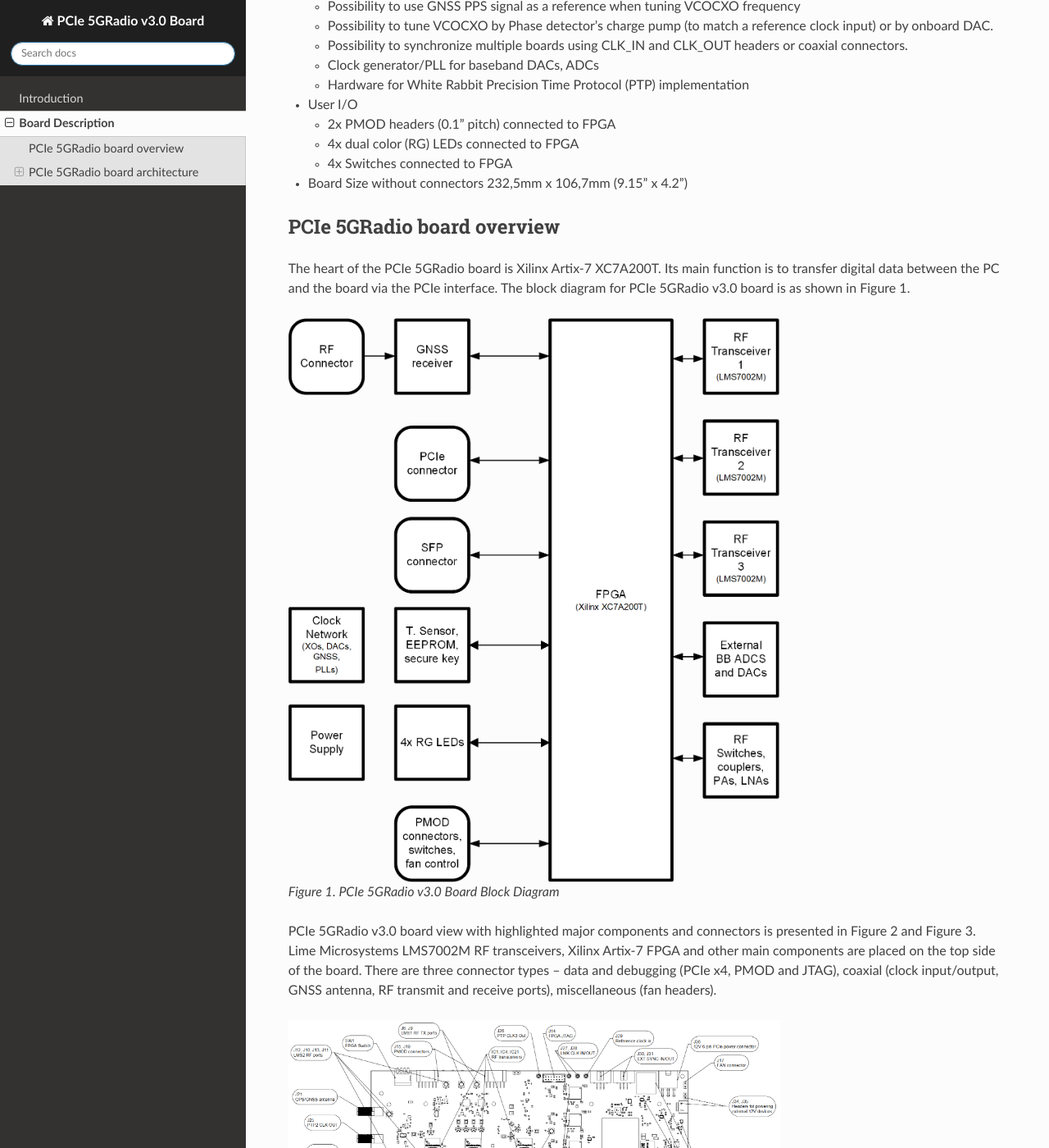
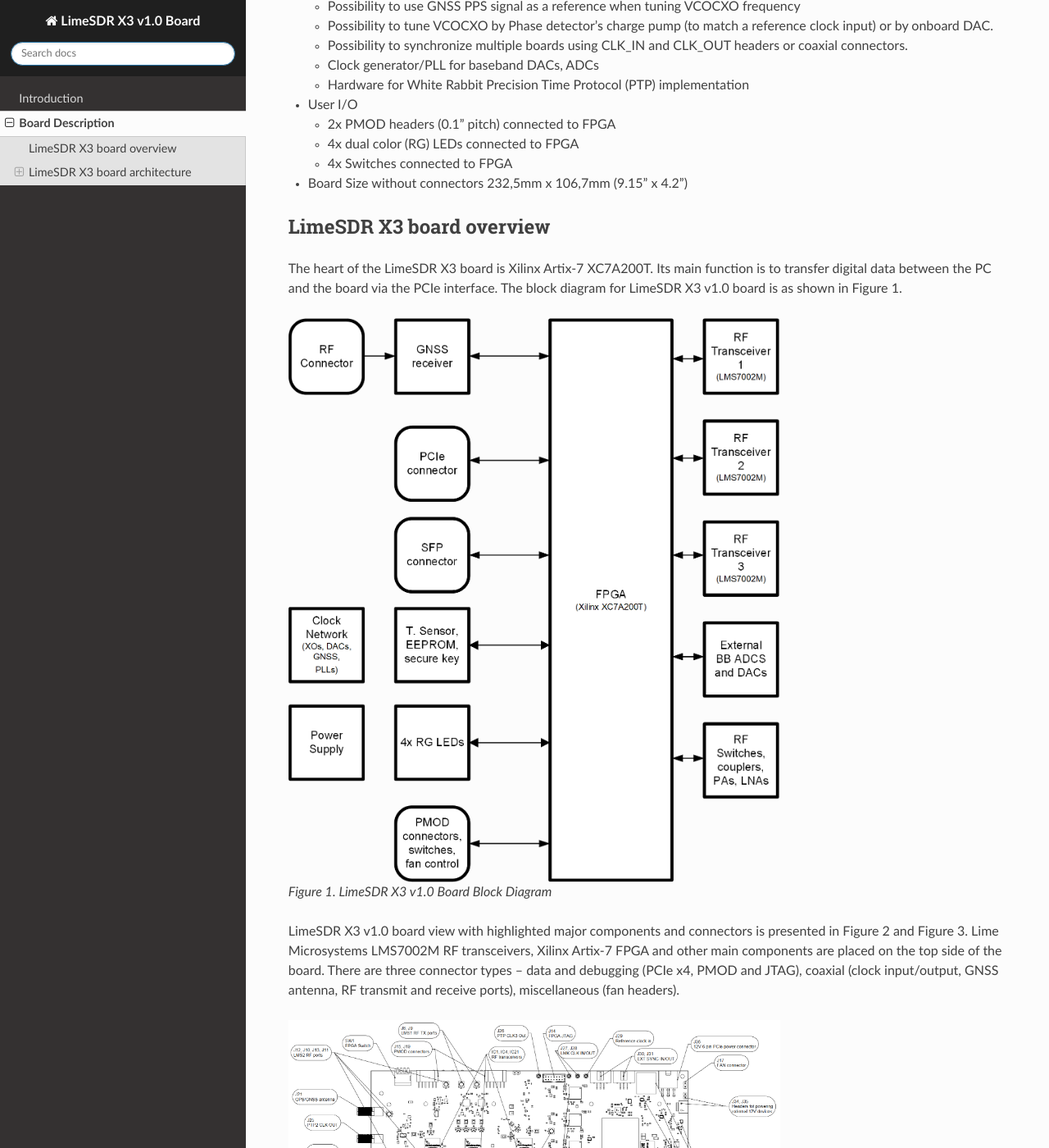
Before and after one commit to myriadrf/LimeSDR-X3, a Sphinx documentation site: the page built from docs/documentation/board-description.rst, in a window 1280 px wide and 1400 px high, scrolled down 1124 px. Shown: the whole window at 82% size. Built offline with Sphinx 7.4.7 and the Read the Docs theme 2.0.0, drawn with Linux system fonts in a browser that asks for light colours; some of the changed text lies outside the part shown.

Commit message:
Changed to LimeSDR X3 in the documentation.

```diff
--- a/docs/conf.py
+++ b/docs/conf.py
@@ -18,12 +18,12 @@
 
 # -- Project information -----------------------------------------------------
 
-project = 'PCIe 5GRadio v3.0 Board'
-copyright = '2022, MyriadRF Contributors'
+project = 'LimeSDR X3 v1.0 Board'
+copyright = '2023, MyriadRF Contributors'
 author = 'Lime Microsystems'
 
 # The full version, including alpha/beta/rc tags
-release = '22.02'
+release = '23.01'
 
 highlight_language = 'console'
 
@@ -58,7 +58,7 @@
 html_context = {
     'display_github': True,
     'github_user': 'myriadrf',
-    'github_repo': 'LimeSDR-PCIe-5G',
+    'github_repo': 'LimeSDR-X3',
     'github_version': 'master/'
 }
 
--- a/docs/documentation/board-description.rst
+++ b/docs/documentation/board-description.rst
@@ -1,13 +1,13 @@
 Board Description
 =================
 
-The PCIe 5GRadio development board provides a hardware platform for developing and prototyping high-performance and logic-intensive digital and RF designs using and Xilinx FPGA and Lime Microsystems transceiver.
+The LimeSDR X3 development board provides a hardware platform for developing and prototyping high-performance and logic-intensive digital and RF designs using and Xilinx FPGA and Lime Microsystems transceiver.
 For more information on the following topics, refer to the respective documents:
 
 * `Xilinx Artix-7 FPGA family, refer to Xilinx documentation <https://www.xilinx.com/products/silicon-devices/fpga/artix-7.html>`_
 * `Lime Microsystems LMS7002M transceiver resources <https://limemicro.com/technology/lms7002m/>`_
 
-PCIe 5GRadio board features:
+LimeSDR X3 board features:
 
 * RF transceivers
 
@@ -72,27 +72,27 @@
 * Board Size without connectors 232,5mm x 106,7mm (9.15” x 4.2”)
 
 
-PCIe 5GRadio board overview
+LimeSDR X3 board overview
 ---------------------------
 
-The heart of the PCIe 5GRadio board is Xilinx Artix-7 XC7A200T. Its main function is to transfer digital data between the PC and the board via the PCIe interface. The block diagram for PCIe 5GRadio v3.0 board is as shown in Figure 1.
+The heart of the LimeSDR X3 board is Xilinx Artix-7 XC7A200T. Its main function is to transfer digital data between the PC and the board via the PCIe interface. The block diagram for LimeSDR X3 v1.0 board is as shown in Figure 1.
 
 .. figure:: images/PCIe_5GRadio_3v0_diagrams_r1_BD.png
   :width: 600
 
-  Figure 1. PCIe 5GRadio v3.0 Board Block Diagram
+  Figure 1. LimeSDR X3 v1.0 Board Block Diagram
 
-PCIe 5GRadio v3.0 board view with highlighted major components and connectors is presented in Figure 2 and Figure 3. Lime Microsystems LMS7002M RF transceivers, Xilinx Artix-7 FPGA and other main components are placed on the top side of the board. There are three connector types – data and debugging (PCIe x4, PMOD and JTAG), coaxial (clock input/output, GNSS antenna, RF transmit and receive ports), miscellaneous (fan headers).
+LimeSDR X3 v1.0 board view with highlighted major components and connectors is presented in Figure 2 and Figure 3. Lime Microsystems LMS7002M RF transceivers, Xilinx Artix-7 FPGA and other main components are placed on the top side of the board. There are three connector types – data and debugging (PCIe x4, PMOD and JTAG), coaxial (clock input/output, GNSS antenna, RF transmit and receive ports), miscellaneous (fan headers).
 
 .. figure:: images/PCIe_5GRadio_v3.0_top_components.png
   :width: 600
 
-  Figure 2. PCIe 5GRadio v3.0 top side components and connectors
+  Figure 2. LimeSDR X3 v1.0 top side components and connectors
 
 .. figure:: images/PCIe_5GRadio_v3.0_bot_components.png
   :width: 600
 
-  Figure 3. PCIe 5GRadio v3.0 bottom side components and connectors
+  Figure 3. LimeSDR X3 v1.0 bottom side components and connectors
 
 Board components description is listed in Table 1 and Table 2.
 
@@ -270,20 +270,20 @@
    +-----------------------------------------------------+------------------+---------------------------------------------------------------------------------------+
 
 
-PCIe 5GRadio board architecture
+LimeSDR X3 board architecture
 -------------------------------
 
-More detailed description of PCIe 5GRadio board components and interconnections is given in the sections of this chapter.
+More detailed description of LimeSDR X3 board components and interconnections is given in the sections of this chapter.
 
 RF path
 ~~~~~~~
 
-PCIe 5Gradio board has three LMS7002 transceivers and various other RF components like matching networks, RF switches, power amplifiers, attenuators etc. The complete RF structure is as shown in Figure 4.
+LimeSDR X3 board has three LMS7002 transceivers and various other RF components like matching networks, RF switches, power amplifiers, attenuators etc. The complete RF structure is as shown in Figure 4.
 
 .. figure:: images/PCIe_5GRadio_3v0_diagrams_r1_RF.png
   :width: 600
 
-  Figure 4. PCIe 5GRadio v3.0 RF block diagram
+  Figure 4. LimeSDR X3 v1.0 RF block diagram
 
 RF transceiver #1 RF path is the simplest. Each TX and RX channel has two frequency-matched channels that can be selected using a 2:1 RF switches. In addition, each TX path has an RF amplifier after band selection. This gives RF transceiver #1 a MIMO system (2x2) with selectable bands in full duplex configuration.
 
@@ -1132,7 +1132,7 @@
 Indication LEDs
 ~~~~~~~~~~~~~~~
 
-PCIe 5GRadio board features six dual color (red and green (RG)) indication LEDs. Most of LEDs are connected to FPGA and their function may be programmed according to the user requirements. Default function of LEDs and related information is listed in Table 15.
+LimeSDR X3 board features six dual color (red and green (RG)) indication LEDs. Most of LEDs are connected to FPGA and their function may be programmed according to the user requirements. Default function of LEDs and related information is listed in Table 15.
 
 .. table:: Table 15. Default LED functions
 
@@ -1171,7 +1171,7 @@
 .. figure:: images/PCIe_5GRadio_v3.0_DIPSW.png
   :width: 600
 
-  Figure 6. PCIe 5GRadio four poles slide switch
+  Figure 6. LimeSDR X3 four poles slide switch
 
 Switch and FPGA interconnection is as shown in Table 16.
 
@@ -1195,7 +1195,7 @@
 Temperature sensor and fan control
 ~~~~~~~~~~~~~~~~~~~~~~~~~~~~~~~~~~
 
-PCIe 5GRadio board has integrated temperature sensor which can be used to monitor board temperature through I2C interface.
+LimeSDR X3 board has integrated temperature sensor which can be used to monitor board temperature through I2C interface.
 
 Sensor has over temperature shutdown (OS) output connected to FPGA which can be used to take actions to reduce board temperature when it rises above set limits. For example, fan will be turned on if board will heat up to 45°C and FAN will be turned off if board will cool down to 35°C as shown in Figure 7. These values can be modified.
 
@@ -1229,7 +1229,7 @@
 Clock Distribution
 ~~~~~~~~~~~~~~~~~~
 
-PCIe 5GRadio board has onboard VCOCXO U7475LF (XO3 – 30.72 MHz) (default), VCTCXO E6245LF, E5280LF (XO4, XO5 - 30.7 MHz), ASVTX-12-A-38.400MHZ-H10-T (XO7 – 38.4 MHz) and RTX5032A (XO6 – 40 MHz) oscillators that can be used as source for clock buffer LMK00101 and clock generator CDCM6208. By default XO3 is connected to the clock buffer primary reference input. All these XOs can be tuned by 16-bit DAC (IC77), phase detector (IC76) or by FPGA using GPIO in PWM mode.
+LimeSDR X3 board has onboard VCOCXO U7475LF (XO3 – 30.72 MHz) (default), VCTCXO E6245LF, E5280LF (XO4, XO5 - 30.7 MHz), ASVTX-12-A-38.400MHZ-H10-T (XO7 – 38.4 MHz) and RTX5032A (XO6 – 40 MHz) oscillators that can be used as source for clock buffer LMK00101 and clock generator CDCM6208. By default XO3 is connected to the clock buffer primary reference input. All these XOs can be tuned by 16-bit DAC (IC77), phase detector (IC76) or by FPGA using GPIO in PWM mode.
 
 Using header J30 connector is possible to connect external reference clock and PPS signal from another board. Header J31 can be used to feed reference clock and PPS signal to another board. Headers J30 and J31 can be used to synchronize several boards by daisy chaining each other.
 
@@ -1244,9 +1244,9 @@
 .. figure:: images/PCIe_5GRadio_3v0_diagrams_r1_clock.png
   :width: 600
 
-  Figure 9. PCIe 5GRadio board clock distribution block diagram
+  Figure 9. LimeSDR X3 board clock distribution block diagram
 
-.. table:: Table 18. PCIe 5GRadio clock pins
+.. table:: Table 18. LimeSDR X3 clock pins
 
    +---------------------------+---------------------------+------------------+--------------+---------------------------+
    | **Source**                | **Schematic signal name** | **I/O standard** | **FPGA pin** | **Description**           |
@@ -1292,13 +1292,13 @@
 Power Distribution
 ~~~~~~~~~~~~~~~~~~
 
-PCIe 5GRadio board by default must be powered from 12V 6 pin PCIe power connector (J36) due to high power consumption. An alternative 12V supply connection is possible from the PCI connector (disabled by default) if a power consumption of less than 25W is guaranteed.
+LimeSDR X3 board by default must be powered from 12V 6 pin PCIe power connector (J36) due to high power consumption. An alternative 12V supply connection is possible from the PCI connector (disabled by default) if a power consumption of less than 25W is guaranteed.
 
 Header J34 (0.2” pitch) and J35 (0.1” pitch) can be used for powering external 12V devices.
 
-PCIe 5GRadio board power distribution diagram is as shown in Figure 10.
+LimeSDR X3 board power distribution diagram is as shown in Figure 10.
 
 .. figure:: images/PCIe_5GRadio_3v0_diagrams_r1_power.png
   :width: 600
 
-  Figure 10. PCIe 5GRadio board power distribution diagram
+  Figure 10. LimeSDR X3 board power distribution diagram
```
Also changed, not shown: docs/index.rst (+5 -5 lines).
